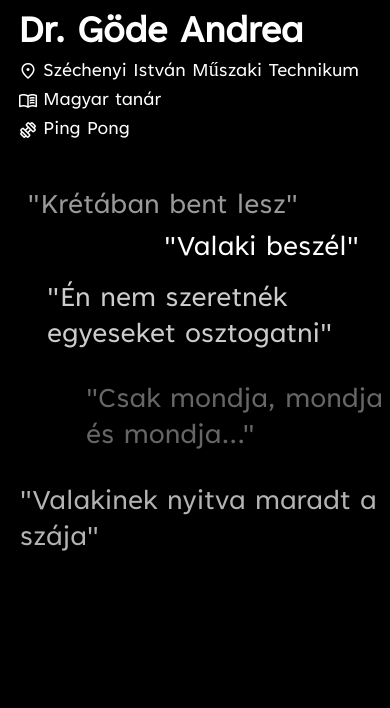
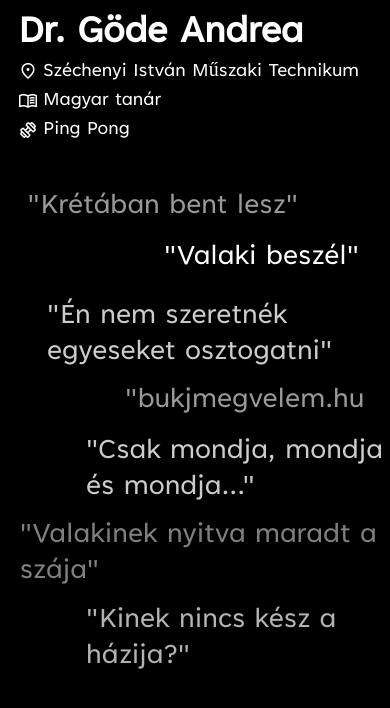
Before and after one commit to 6Leoo6/BukjMegVelem.hu, a plain HTML site: page index.html in a window 390 px wide. Drawn offline with nearby package versions, Linux system fonts and the light colour scheme.

Commit message:
added extra quotes

```diff
--- a/index.html
+++ b/index.html
@@ -34,6 +34,8 @@
         <p class="quote" n=3>"Én nem szeretnék egyeseket osztogatni"</p>
         <p class="quote" n=4>"Krétában bent lesz"</p>
         <p class="quote" n=5>"Valakinek nyitva maradt a szája"</p>
+        <p class="quote" n=6>"Kinek nincs kész a házija?"</p>
+        <p class="quote" n=7>"bukjmegvelem.hu</p>
     </div>
 
 </body>
--- a/quotes.css
+++ b/quotes.css
@@ -5,14 +5,14 @@
 }
 
 .quote[n="2"] {
-    opacity: 0.4;
+    opacity: 0.8;
     margin-top: 23vh;
     margin-left: 55vw;
 }
 
 .quote[n="3"] {
     opacity: 0.8;
-    margin-top: 13vh;
+    margin-top: 10vh;
     margin-left: 35vw;
 }
 
@@ -23,15 +23,27 @@
 }
 
 .quote[n="5"] {
-    opacity: 0.7;
+    opacity: 0.5;
     margin-top: 25vh;
     margin-left: 10vw;
+}
+
+.quote[n="6"] {
+    opacity: 0.7;
+    margin-top: 15vh;
+    margin-left: 25vw;
+}
+
+.quote[n="7"] {
+    opacity: 0.6;
+    margin-top: 15vh;
+    margin-left: 68vw;
 }
 
 @media screen and (max-width: 1000px) {
     .quote[n="1"] {
         margin-top: 7vh;
-        margin-left: 55vw;
+        margin-left: 60vw;
     }
 
     .quote[n="2"] {
@@ -41,7 +53,7 @@
 
     .quote[n="3"] {
         margin-top: 15vh;
-        margin-left: 20vw;
+        margin-left: 18vw;
     }
 
     .quote[n="4"] {
@@ -53,12 +65,22 @@
         margin-top: 30vh;
         margin-left: 10vw;
     }
+
+    .quote[n="6"] {
+        margin-top: 35vh;
+        margin-left: 15vw;
+    }
+
+    .quote[n="7"] {
+        margin-top: 20vh;
+        margin-left: 5vw;
+    }
 }
 
 @media screen and (max-width: 670px) {
     .quote[n="1"] {
-        margin-top: 7vh;
-        margin-left: 55vw;
+        margin-top: 10vh;
+        margin-left: 50vw;
     }
 
     .quote[n="2"] {
@@ -77,24 +99,34 @@
     }
 
     .quote[n="5"] {
-        margin-top: 40vh;
+        margin-top: 50vh;
         margin-left: 7vw;
+    }
+
+    .quote[n="6"] {
+        margin-top: 43vh;
+        margin-left: 20vw;
+    }
+
+    .quote[n="7"] {
+        margin-top: 26vh;
+        margin-left: 35vw;
     }
 }
 
 @media screen and (max-width: 500px) {
     .quote[n="1"] {
-        margin-top: 10vh;
+        margin-top: 11vh;
         margin-left: 40vw;
     }
 
     .quote[n="2"] {
-        margin-top: 28vh;
+        margin-top: 34vh;
         margin-left: 20vw;
     }
 
     .quote[n="3"] {
-        margin-top: 16vh;
+        margin-top: 18vh;
         margin-left: 10vw;
     }
 
@@ -104,24 +136,38 @@
     }
 
     .quote[n="5"] {
-        margin-top: 40vh;
+        margin-top: 44vh;
         margin-left: 3vw;
+    }
+
+    .quote[n="6"] {
+        margin-top: 54vh;
+        margin-left: 20vw;
+    }
+
+    .quote[n="7"] {
+        margin-top: 28vh;
+        margin-left: 30vw;
     }
 }
 
 @media screen and (max-width: 360px) {
+    .quote {
+        font-size: 25px;
+    }
+
     .quote[n="1"] {
-        margin-top: 13vh;
+        margin-top: 14vh;
         margin-left: 25vw;
     }
 
     .quote[n="2"] {
-        margin-top: 33vh;
+        margin-top: 50vh;
         margin-left: 18vw;
     }
 
     .quote[n="3"] {
-        margin-top: 20vh;
+        margin-top: 23vh;
         margin-left: 0vw;
     }
 
@@ -131,7 +177,17 @@
     }
 
     .quote[n="5"] {
-        margin-top: 50vh;
+        margin-top: 68vh;
         margin-left: 3vw;
     }
+
+    .quote[n="6"] {
+        margin-top: 80vh;
+        margin-left: 20vw;
+    }
+
+    .quote[n="7"] {
+        margin-top: 40vh;
+        margin-left: 10vw;
+    }
 }
--- a/style.css
+++ b/style.css
@@ -1,6 +1,12 @@
 @font-face {
     font-family: Tenorite;
     src: url(Tenorite.ttf);
+}
+
+html {
+    -webkit-user-select: none; /* Safari */
+    -ms-user-select: none; /* IE 10 and IE 11 */
+    user-select: none; /* Standard syntax */
 }
 
 body {
@@ -32,6 +38,13 @@ p {
     align-items: center;
 
     margin-bottom: 10px;
+    cursor: pointer;
+    width: fit-content;
+    transition: transform 0.3s;
+}
+
+.informaton-div:hover {
+    transform: scale(1.1);
 }
 
 .informaton-div p {
```
